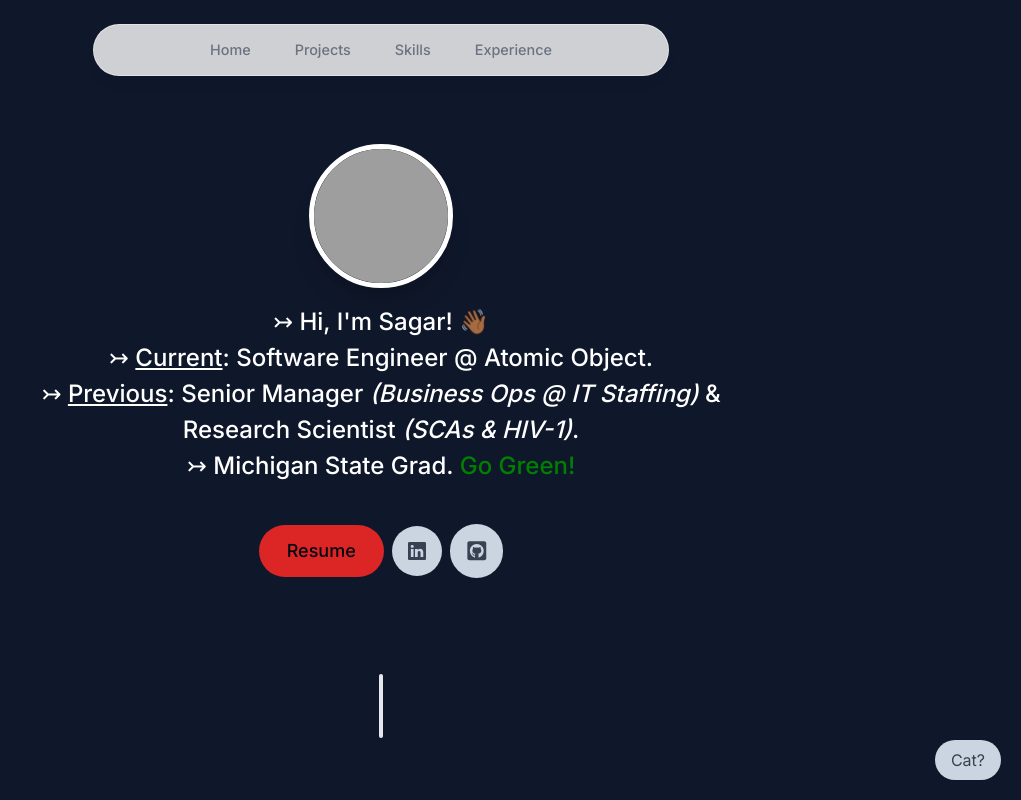
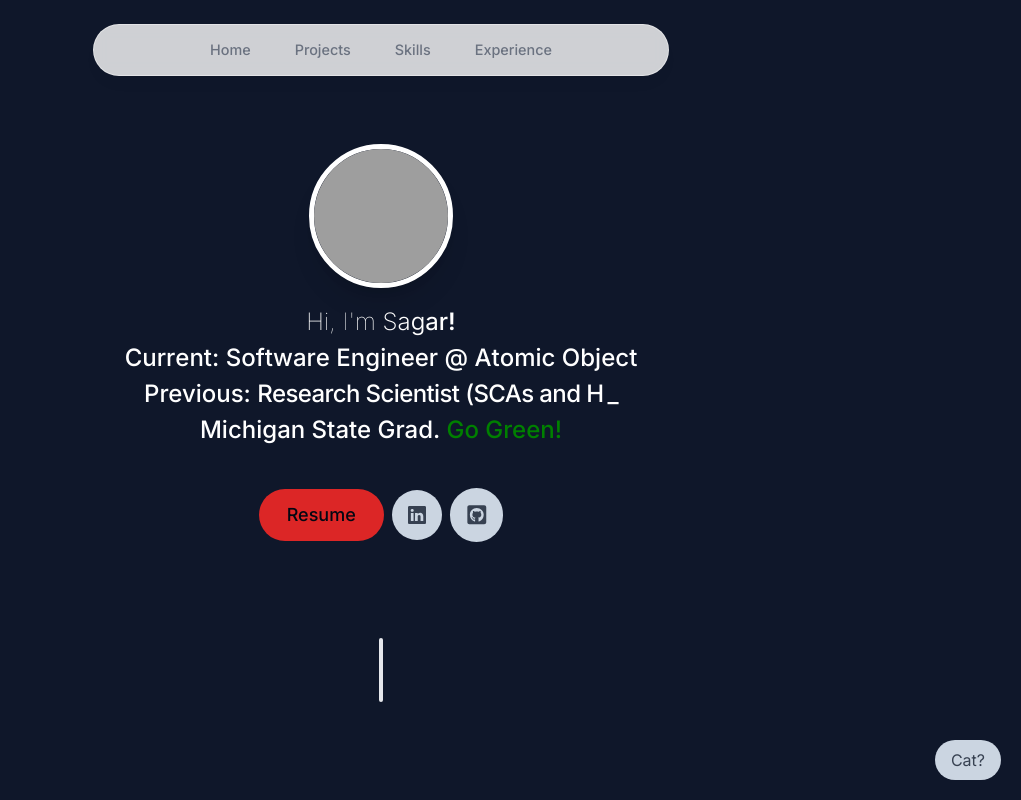
Before and after one commit to sagarbrathod1/personal-website-v3, a Next.js app: page / in a window 1280 px wide. Shown: the top 800 px of the page, without its empty margins (259-1280 px from the left). Built offline with nearby package versions, Linux system fonts and the light colour scheme; grey boxes are pictures that could not be loaded.

Commit message:
fancy components for intro

```diff
--- /dev/null
+++ b/components/breathing-text.tsx
@@ -0,0 +1,79 @@
+import { motion, Transition, Variants } from "framer-motion";
+
+interface TextProps {
+  label: string;
+  fromFontVariationSettings: string;
+  toFontVariationSettings: string;
+  transition?: Transition;
+  staggerDuration?: number;
+  staggerFrom?: "first" | "last" | "center" | number;
+  repeatDelay?: number;
+  className?: string;
+  onClick?: () => void;
+}
+
+export default function BreahtingText({
+  label,
+  fromFontVariationSettings,
+  toFontVariationSettings,
+  transition = {
+    duration: 1.5,
+    ease: "easeInOut",
+  },
+  staggerDuration = 0.1,
+  staggerFrom = "first",
+  repeatDelay = 0.1,
+  className,
+  onClick,
+  ...props
+}: TextProps) {
+  const letterVariants: Variants = {
+    initial: { fontVariationSettings: fromFontVariationSettings },
+    animate: (i) => ({
+      fontVariationSettings: toFontVariationSettings,
+      transition: {
+        ...transition,
+        repeat: Infinity,
+        repeatType: "mirror",
+        delay: i * staggerDuration,
+        repeatDelay: repeatDelay,
+      },
+    }),
+  };
+
+  const getCustomIndex = (index: number, total: number) => {
+    if (typeof staggerFrom === "number") {
+      return Math.abs(index - staggerFrom);
+    }
+    switch (staggerFrom) {
+      case "first":
+        return index;
+      case "last":
+        return total - 1 - index;
+      case "center":
+      default:
+        return Math.abs(index - Math.floor(total / 2));
+    }
+  };
+
+  const letters = label.split("");
+
+  return (
+    <span className={`${className}`} onClick={onClick} {...props}>
+      {letters.map((letter: string, i: number) => (
+        <motion.span
+          key={i}
+          className="inline-block whitespace-pre"
+          aria-hidden="true"
+          variants={letterVariants}
+          initial="initial"
+          animate="animate"
+          custom={getCustomIndex(i, letters.length)}
+        >
+          {letter}
+        </motion.span>
+      ))}
+      <span className="sr-only">{label}</span>
+    </span>
+  );
+};
--- a/components/intro.tsx
+++ b/components/intro.tsx
@@ -6,8 +6,14 @@
 import Link from "next/link";
 import { BsLinkedin } from "react-icons/bs";
 import { FaGithubSquare } from "react-icons/fa";
+import BreathingText from "./breathing-text";
+import LetterSwapForward from "./letter-swap-forward";
+import Typewriter from "./typewriter";
+import { useState } from "react";
 
 export default function Intro() {
+  const [isHovered, setIsHovered] = useState(false);
+
   return (
     <section
       className="mb-28 max-w-[50rem] text-center sm:mb-0 scroll-mt-[100rem]"
@@ -40,13 +46,33 @@
         initial={{ opacity: 0, y: 100 }}
         animate={{ opacity: 1, y: 0 }}
       >
-        <span>↣ Hi, I'm Sagar! 👋🏾</span>
-        <br />↣ <span className="underline">Current</span>: Software Engineer @
-        Atomic Object. <br />↣ <span className="underline">Previous</span>:
-        Senior Manager{" "}
-        <span className="italic">(Business Ops @ IT Staffing)</span> & Research
-        Scientist <span className="italic">(SCAs & HIV-1)</span>.<br />↣
-        Michigan State Grad. <span className="green-text">Go Green!</span>
+        <BreathingText
+          label="Hi, I'm Sagar!"
+          staggerDuration={0.1}
+          fromFontVariationSettings="'wght' 100, 'slnt' 0"
+          toFontVariationSettings="'wght' 800, 'slnt' -10"
+        />
+        <LetterSwapForward
+          label="Current: Software Engineer @ Atomic Object"
+          reverse={true}
+        />
+        <span>{"Previous: "}</span>
+        <Typewriter
+          text={["Senior Manager @ IT Staffing", "Research Scientist (SCAs and HIV-1)", "Policy Debate Coach"]}
+          speed={70}
+          waitTime={1500}
+          deleteSpeed={40}
+          cursorChar={"_"}
+        />
+        <br />
+        Michigan State Grad.{" "}
+        <span
+          className={`${isHovered ? 'text-white' : 'green-text'} cursor-pointer transition-colors duration-300`}
+          onMouseEnter={() => setIsHovered(true)}
+          onMouseLeave={() => setIsHovered(false)}
+        >
+          Go {isHovered ? "White!" : "Green!"}
+        </span>
       </motion.h1>
       <motion.div
         className="flex flex-col sm:flex-row items-center justify-center gap-2 px-4 text-lg font-medium"
--- /dev/null
+++ b/components/letter-swap-forward.tsx
@@ -0,0 +1,113 @@
+import {
+  useAnimate,
+  stagger,
+  motion,
+  DynamicAnimationOptions,
+} from "framer-motion";
+import { useState } from "react";
+
+interface TextProps {
+  label: string;
+  reverse?: boolean;
+  transition?: DynamicAnimationOptions;
+  staggerDuration?: number;
+  staggerFrom?: "first" | "last" | "center" | number;
+  className?: string;
+  onClick?: () => void;
+}
+
+export default function LetterSwapForward({
+  label,
+  reverse = true,
+  transition = {
+    type: "spring",
+    duration: 0.7,
+  },
+  staggerDuration = 0.03,
+  staggerFrom = "first",
+  className,
+  onClick,
+  ...props
+}: TextProps) {
+  const [scope, animate] = useAnimate();
+  const [blocked, setBlocked] = useState(false);
+
+  const hoverStart = () => {
+    if (blocked) return;
+
+    setBlocked(true);
+
+    // Function to merge user transition with stagger and delay
+    const mergeTransition = (baseTransition: DynamicAnimationOptions) => ({
+      ...baseTransition,
+      delay: stagger(staggerDuration, {
+        from: staggerFrom,
+      }),
+    });
+
+    animate(
+      ".letter",
+      { y: reverse ? "100%" : "-100%" },
+      mergeTransition(transition)
+    ).then(() => {
+      animate(
+        ".letter",
+        {
+          y: 0,
+        },
+        {
+          duration: 0,
+        }
+      ).then(() => {
+        setBlocked(false);
+      });
+    });
+
+    animate(
+      ".letter-secondary",
+      {
+        top: "0%",
+      },
+      mergeTransition(transition)
+    ).then(() => {
+      animate(
+        ".letter-secondary",
+        {
+          top: reverse ? "-100%" : "100%",
+        },
+        {
+          duration: 0,
+        }
+      );
+    });
+  };
+
+  return (
+    <span
+      className={`flex justify-center items-center relative overflow-hidden  ${className} `}
+      onMouseEnter={hoverStart}
+      onClick={onClick}
+      ref={scope}
+      {...props}
+    >
+      <span className="sr-only">{label}</span>
+
+      {label.split("").map((letter: string, i: number) => {
+        return (
+          <span className="whitespace-pre relative flex" key={i}>
+            <motion.span className={`relative letter`} style={{ top: 0 }}>
+              {letter}
+            </motion.span>
+            <motion.span
+              className="absolute letter-secondary "
+              aria-hidden={true}
+              style={{ top: reverse ? "-100%" : "100%" }}
+            >
+              {letter}
+            </motion.span>
+          </span>
+        );
+      })}
+    </span>
+  );
+};
--- /dev/null
+++ b/components/typewriter.tsx
@@ -0,0 +1,120 @@
+import { cn } from "@/lib/utils";
+import { motion, Variants } from "framer-motion";
+import { useEffect, useState } from "react";
+
+interface TypewriterProps {
+  text: string | string[];
+  speed?: number;
+  initialDelay?: number;
+  waitTime?: number;
+  deleteSpeed?: number;
+  loop?: boolean;
+  className?: string;
+  showCursor?: boolean;
+  hideCursorOnType?: boolean;
+  cursorChar?: string | React.ReactNode;
+  cursorAnimationVariants?: {
+    initial: Variants["initial"];
+    animate: Variants["animate"];
+  };
+  cursorClassName?: string;
+}
+
+export default function Typewriter({
+  text,
+  speed = 50,
+  initialDelay = 0,
+  waitTime = 2000,
+  deleteSpeed = 30,
+  loop = true,
+  className,
+  showCursor = true,
+  hideCursorOnType = false,
+  cursorChar = "|",
+  cursorClassName = "ml-1",
+  cursorAnimationVariants = {
+    initial: { opacity: 0 },
+    animate: {
+      opacity: 1,
+      transition: {
+        duration: 0.01,
+        repeat: Infinity,
+        repeatDelay: 0.4,
+        repeatType: "reverse",
+      },
+    },
+  },
+}: TypewriterProps) {
+  const [displayText, setDisplayText] = useState("");
+  const [currentIndex, setCurrentIndex] = useState(0);
+  const [isDeleting, setIsDeleting] = useState(false);
+  const [currentTextIndex, setCurrentTextIndex] = useState(0);
+
+  const texts = Array.isArray(text) ? text : [text];
+
+  useEffect(() => {
+    let timeout: NodeJS.Timeout;
+
+    const currentText = texts[currentTextIndex];
+
+    const startTyping = () => {
+      if (isDeleting) {
+        if (displayText === "") {
+          setIsDeleting(false);
+          if (currentTextIndex === texts.length - 1 && !loop) {
+            return;
+          }
+          setCurrentTextIndex((prev) => (prev + 1) % texts.length);
+          setCurrentIndex(0);
+          timeout = setTimeout(() => {}, waitTime);
+        } else {
+          timeout = setTimeout(() => {
+            setDisplayText((prev) => prev.slice(0, -1));
+          }, deleteSpeed);
+        }
+      } else {
+        if (currentIndex < currentText.length) {
+          timeout = setTimeout(() => {
+            setDisplayText((prev) => prev + currentText[currentIndex]);
+            setCurrentIndex((prev) => prev + 1);
+          }, speed);
+        } else if (texts.length > 1) {
+          timeout = setTimeout(() => {
+            setIsDeleting(true);
+          }, waitTime);
+        }
+      }
+    };
+
+    // Apply initial delay only at the start
+    if (currentIndex === 0 && !isDeleting && displayText === "") {
+      timeout = setTimeout(startTyping, initialDelay);
+    } else {
+      startTyping();
+    }
+
+    return () => clearTimeout(timeout);
+  }, [currentIndex, displayText, isDeleting, speed, deleteSpeed, waitTime, texts, currentTextIndex, loop, initialDelay]);
+
+  return (
+    <div className={`inline whitespace-pre-wrap tracking-tight ${className}`}>
+      <span>{displayText}</span>
+      {showCursor && (
+        <motion.span
+          variants={cursorAnimationVariants}
+          className={cn(
+            cursorClassName,
+            hideCursorOnType &&
+              (currentIndex < texts[currentTextIndex].length || isDeleting)
+              ? "hidden"
+              : ""
+          )}
+          initial="initial"
+          animate="animate"
+        >
+          {cursorChar}
+        </motion.span>
+      )}
+    </div>
+  );
+};
--- a/lib/data.ts
+++ b/lib/data.ts
@@ -93,17 +93,16 @@
   "Next.js",
   "Node.js",
   "HTML/CSS",
+  "Kotlin",
   "Java",
-  "C++",
   "Go",
   "Swift",
   "Git",
   "AWS",
-  "MongoDB",
-  "PostgreSQL",
-  "GraphQL",
+  "GCP",
   "Docker",
-  "Google Firebase",
+  "Kubernetes",
+  "Firebase",
 ] as const;
 
 export const experiencesData = [
@@ -166,7 +165,7 @@
     title: "Software Engineer @ Atomic Object",
     location: "Ann Arbor, MI",
     description:
-      "Developed a greenfield iOS app for a real-estate company (w/ Swift and SwiftUI). Architected a Property Management System (w/ Kotlin, Micronaut, and NATS). Developed an interactive UI for data visualization of property data (w/ Next.js and TypeScript). Spearheaded the migration of an iOS app to React Native (w/ TypeScript, Expo, Redux, and Google Firebase). Developed an Electronic Lab Notebook (w/ Python, Flask, MongoDB, AngularJS, and Docker).",
+      "Architected a Property Management System (w/ Kotlin, Micronaut, and NATS). Developed a greenfield iOS app for a real-estate company (w/ Swift and SwiftUI). Developed an interactive UI for data visualization of property data (w/ Next.js and TypeScript). Spearheaded the migration of an iOS app to React Native (w/ TypeScript, Expo, Redux, and Google Firebase). Developed an Electronic Lab Notebook (w/ Python, Flask, MongoDB, AngularJS, and Docker).",
     icon: React.createElement(FaReact),
     date: "Feb. 2023",
   },
--- /dev/null
+++ b/lib/utils.ts
@@ -0,0 +1,6 @@
+import { type ClassValue, clsx } from "clsx";
+import { twMerge } from "tailwind-merge";
+
+export function cn(...inputs: ClassValue[]) {
+  return twMerge(clsx(inputs));
+}
--- a/package.json
+++ b/package.json
@@ -9,15 +9,19 @@
     "lint": "next lint"
   },
   "dependencies": {
+    "clsx": "^2.1.1",
     "framer-motion": "^10.16.4",
+    "lodash": "^4.17.21",
     "next": "13.5.4",
     "prettier": "^3.0.3",
     "react": "^18",
     "react-dom": "^18",
     "react-icons": "^4.11.0",
-    "react-vertical-timeline-component": "^3.6.0"
+    "react-vertical-timeline-component": "^3.6.0",
+    "tailwind-merge": "^2.6.0"
   },
   "devDependencies": {
+    "@types/lodash": "^4.17.13",
     "@types/node": "^20",
     "@types/react": "^18",
     "@types/react-dom": "^18",
```
Also changed, not shown: 1 other file (tests, documents, lock files or other folders).
